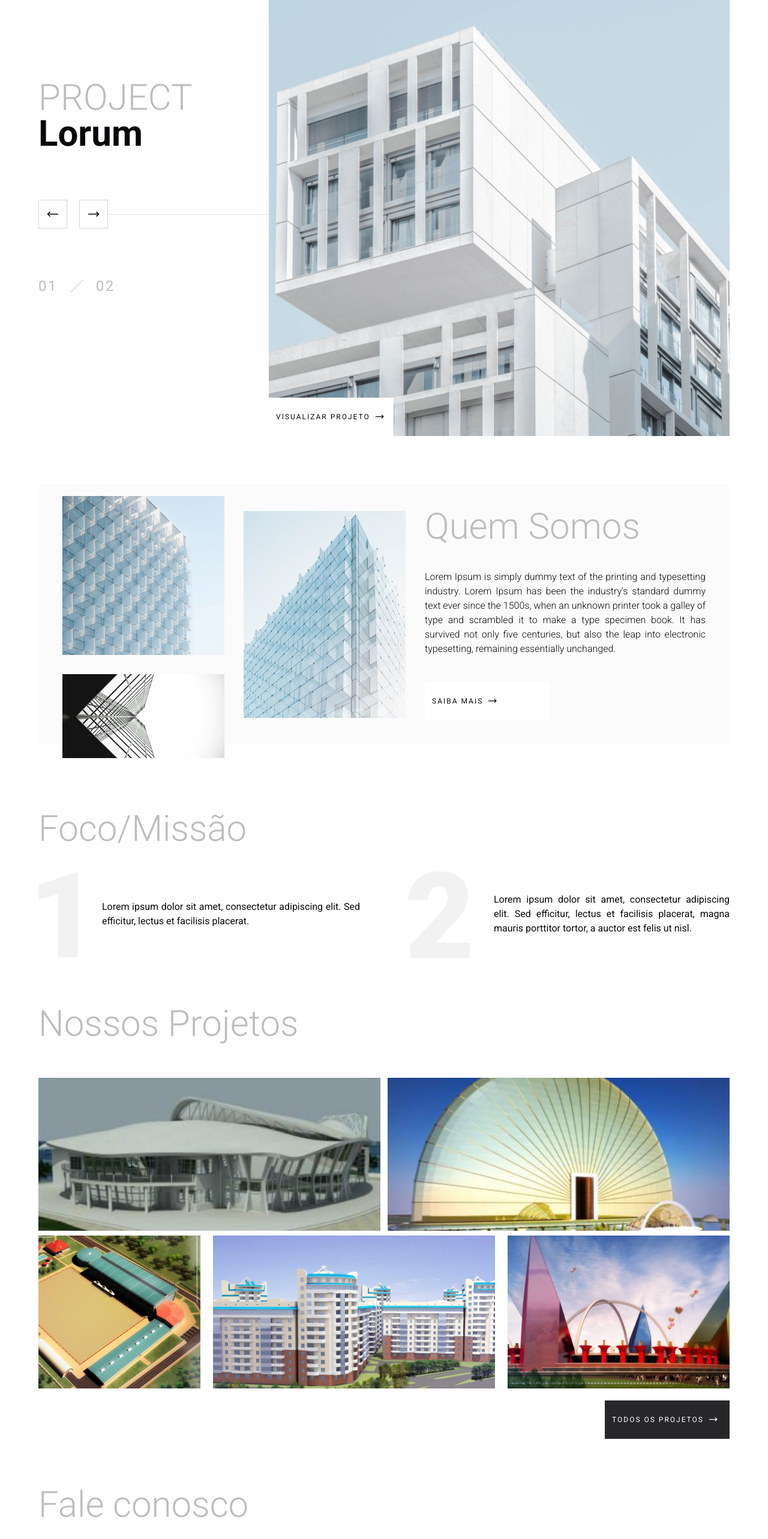
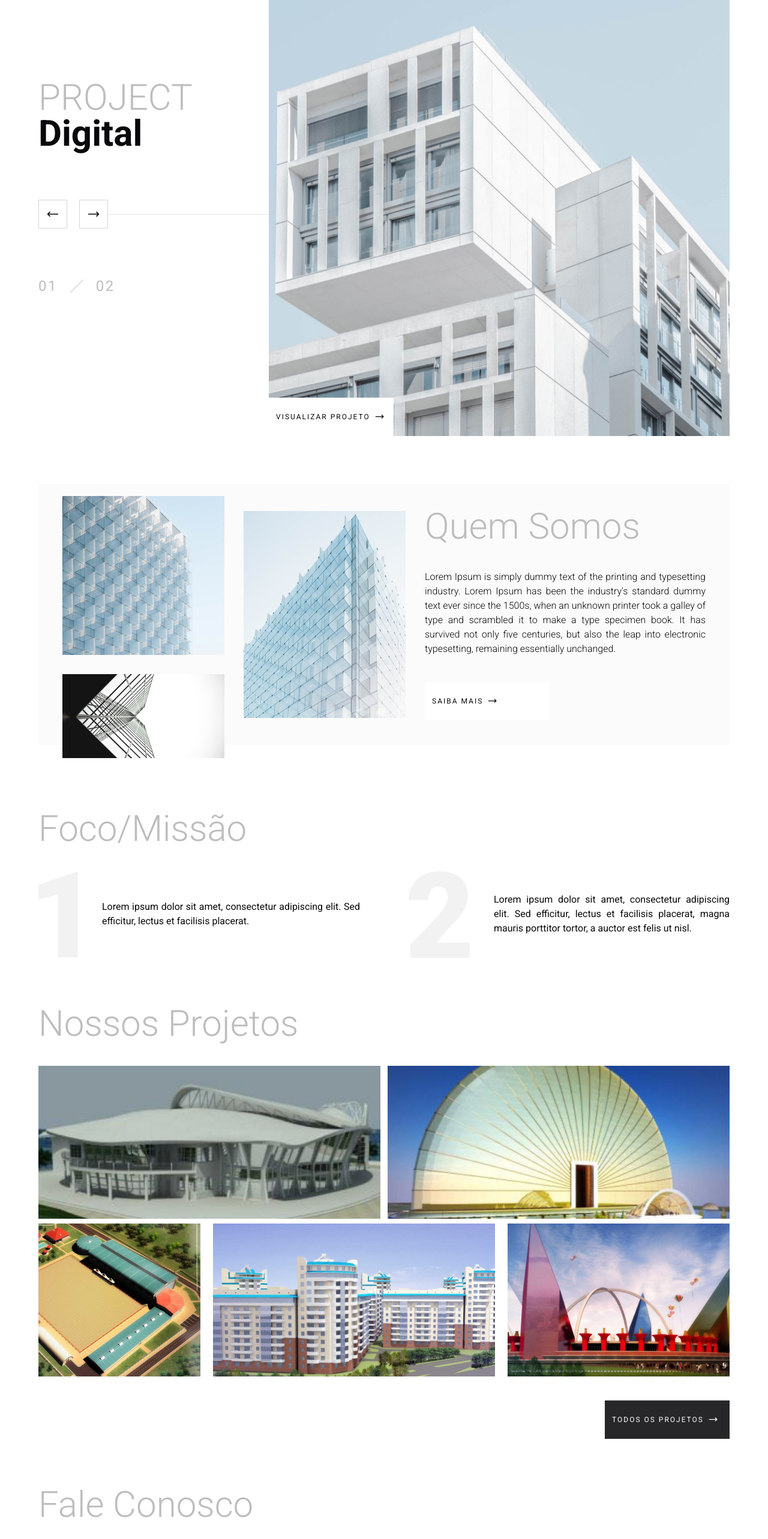
Before and after one commit to antoniornneto/architect-website, a Next.js app: page / in a window 1280 px wide. Shown: the part 220-2786 px from the top of the page at 60% size. Built offline with nearby package versions, Linux system fonts and the light colour scheme.

Commit message:
feat: criando componentes titlepage e titlesection

```diff
--- a/src/app/page.tsx
+++ b/src/app/page.tsx
@@ -14,6 +14,8 @@ import project4 from "../../assets/image 17.png";
 import project5 from "../../assets/image 18.png";
 import contact from "../../assets/image 12.png";
 import ImageButton from "@/components/ImageButton";
+import TitleSection from "@/components/ui/TitleSection";
+import TitlePage from "@/components/ui/TitlePage";
 
 export default function Home() {
   return (
@@ -21,10 +23,7 @@ export default function Home() {
       {/* hero section */}
       <div className="flex">
         <div className="flex flex-col justify-center w-96">
-          <div>
-            <h1 className="text-6xl text-[#BDBDBD] font-light">PROJECT</h1>
-            <h1 className="font-bold text-6xl">Lorum</h1>
-          </div>
+          <TitlePage text1="Digital" text2="Project" />
           <div className="flex items-center my-20">
             <div className="flex gap-5">
               <button className="w-12 h-12 flex justify-center items-center border-[1px] border-gray-300 active:bg-gray-200">
@@ -60,7 +59,7 @@ export default function Home() {
             <Image alt="foto" src={img2} />
           </div>
           <div className="flex-1 flex flex-col justify-around">
-            <h2 className="text-6xl text-[#BDBDBD] font-light">Quem Somos</h2>
+            <TitleSection>Quem Somos</TitleSection>
             <p className="font-light text-justify">
               Lorem Ipsum is simply dummy text of the printing and typesetting
               industry. Lorem Ipsum has been the industry&apos;s standard dummy
@@ -76,7 +75,7 @@ export default function Home() {
       </div>
       {/* mission */}
       <div className="space-y-10">
-        <h2 className="text-6xl font-light text-[#BDBDBD]">Foco/Missão</h2>
+        <TitleSection>Foco/Missão</TitleSection>
         <div className="flex flex-wrap gap-20">
           <div className="flex flex-1 items-center text-justify gap-10">
             <Image alt="1" src={number1} />
@@ -96,10 +95,8 @@ export default function Home() {
         </div>
       </div>
       {/* Our Projects */}
-      <div className="space-y-5">
-        <h1 className="text-6xl font-light text-[#BDBDBD] pb-10">
-          Nossos Projetos
-        </h1>
+      <div className="space-y-10">
+        <TitleSection>Nossos Projetos</TitleSection>
         <div className="flex flex-wrap justify-between gap-2 w-full">
           <ImageButton path={project1} />
           <ImageButton path={project2} />
@@ -116,9 +113,7 @@ export default function Home() {
       </div>
       {/* Contact US */}
       <div className="space-y-10 pb-20">
-        <h1 className="text-6xl font-light text-[#BDBDBD] pb-10">
-          Fale conosco
-        </h1>
+        <TitleSection>Fale Conosco</TitleSection>
         <div className="flex gap-5">
           <form action="" className="w-[400px] flex flex-col justify-between">
             <input
--- /dev/null
+++ b/src/components/ui/TitlePage.tsx
@@ -0,0 +1,15 @@
+interface TitlePageProps {
+  text1: string;
+  text2: string;
+}
+
+const TitlePage: React.FC<TitlePageProps> = ({ text1, text2 }) => {
+  return (
+    <div>
+      <h1 className="text-6xl text-[#BDBDBD] font-light uppercase">{text2}</h1>
+      <h1 className="font-bold text-6xl">{text1}</h1>
+    </div>
+  );
+};
+
+export default TitlePage;
--- /dev/null
+++ b/src/components/ui/TitleSection.tsx
@@ -0,0 +1,9 @@
+interface TitleSectionProps {
+  children: string;
+}
+
+const TitleSection: React.FC<TitleSectionProps> = ({ children }) => {
+  return <h2 className="text-6xl font-light text-[#BDBDBD]">{children}</h2>;
+};
+
+export default TitleSection;
```
